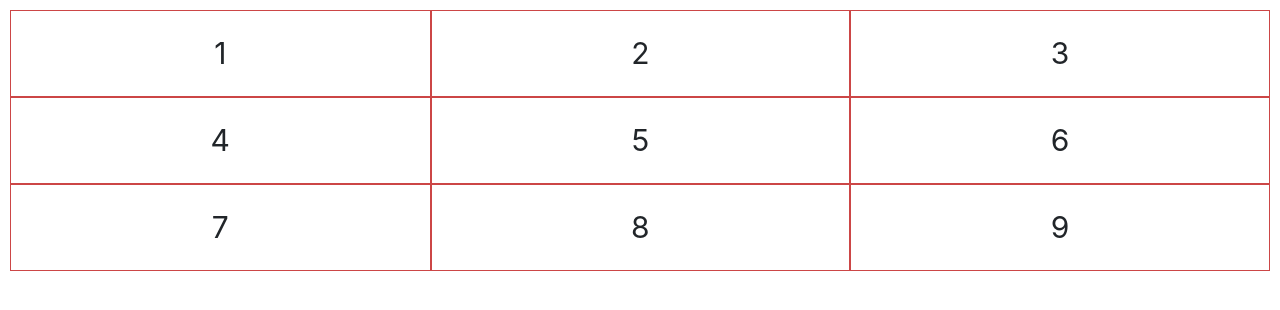
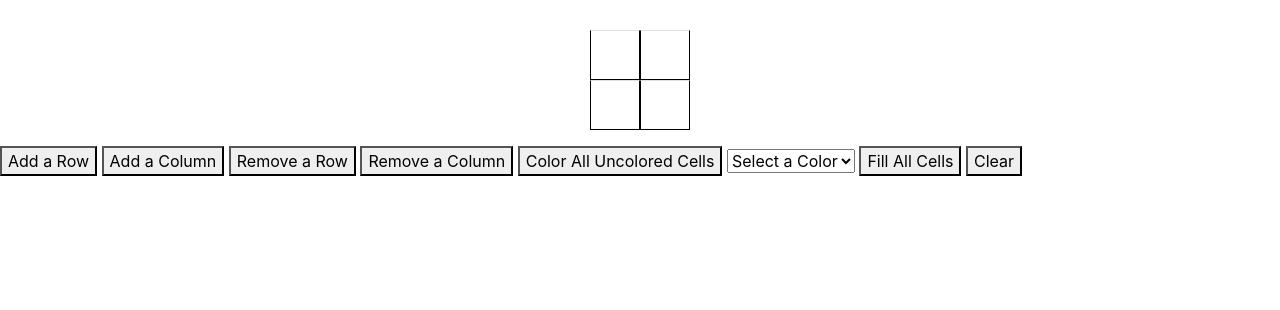
Before and after one commit to zhe4ka/Day2-project, a plain HTML site: page assignment5.html in a window 1280 px wide. Drawn offline with nearby package versions, Linux system fonts and the light colour scheme.

Commit message:
all features

```diff
--- a/assignment5.html
+++ b/assignment5.html
@@ -8,19 +8,35 @@
     <title>Assignment5</title>
 </head>
 <body>
-<div class="block">
-    <div class="header"></div>
-    <div class="grid-container">
-        <div id="grid-item" class="grid-item">1</div>
-        <div id="grid-item" class="grid-item">2</div>
-        <div id="grid-item" class="grid-item">3</div>
-        <div id="grid-item" class="grid-item">4</div>
-        <div id="grid-item" class="grid-item">5</div>
-        <div id="grid-item" class="grid-item">6</div>
-        <div id="grid-item" class="grid-item">7</div>
-        <div id="grid-item" class="grid-item">8</div>
-        <div id="grid-item" class="grid-item">9</div>
-      </div>
+  <div>
+<table class="table" id="table">
+  <tr class="row">
+    <td id="1" class="cell" onmousedown="mouseDown(this.id)" onmouseup="mouseUp(this.id)" onmousemove="mouseMove(this.id)" onclick=addColor(this.id)></td>
+    <td id="2" class="cell" onmousedown="mouseDown(this.id)" onmouseup="mouseUp(this.id)" onmousemove="mouseMove(this.id)" onclick=addColor(this.id)></td>
+  </tr>
+  <tr class="row">
+  <td id="3" class="cell" onmousedown="mouseDown(this.id)" onmouseup="mouseUp(this.id)" onmousemove="mouseMove(this.id)" onclick=addColor(this.id)></td>
+    <td id="4" class="cell" onmousedown="mouseDown(this.id)" onmouseup="mouseUp(this.id)" onmousemove="mouseMove(this.id)" onclick=addColor(this.id)></td>
+  </tr>
+
+
+</table>
+
+</div>
+
+<button onclick="addRow()" id="addRow">Add a Row </button>
+<button onclick="addColumn()" id="addColumn"> Add a Column</button>
+<button onclick="removeRow()" id="removeRow">Remove a Row </button>
+<button onclick="removeColumn()" id="removeColumn"> Remove a Column</button>
+<button onclick="colorAllUncoloredCells()" id="removeColumn">Color All Uncolored Cells</button>
+<select onchange="selectColor(this.value)" id="color">
+  <option value="">Select a Color</option>
+  <option value="salmon">Salmon</option>
+  <option value="bisque">Bisque</option>
+  <option value="green">Green</option>
+</select>
+<button onclick="fillAllCells()"id="fillAllCells">Fill All Cells</button>
+<button onclick="clearAllCells()"id="clear">Clear </button>
 
     <div class="footer">
     </div>
--- a/assignment5.js
+++ b/assignment5.js
@@ -1,8 +1,134 @@
-document.getElementById("gridItem").addEventListener("click", addRow)
-document.getElementById("gridItem").addEventListener("click", addColumn)
+
+const table =document.getElementById("table");
+let selectedColor="";
+let columns=2;
+let mouseHold=false;
+
+function addRow(){
+
+const newRow=document.createElement("tr");
+newRow.classList.add("row");
+table.appendChild(newRow);
+
+let allCells=document.querySelectorAll(".cell");
+let totalCells=allCells.length;
+
+for (let i=0; i<columns; i++ ){
+    let cell=document.createElement("td");
+    cell.classList.add("cell");
+
+    let cellId=totalCells+i+1;
+    cell.setAttribute("id", cellId);
+    cell.onclick=()=>addColor(cell.id);
+
+    cell.addEventListener("mousedomn", function(){
+      mouseHold=true;
+  })
+  cell.addEventListener("mousemove", function(){
+    if(mouseHold===true){
+     cell.style.backgroundColor=selectedColor;
+    }
+ })
+ cell.addEventListener("mouseup", function(){
+   mouseHold===false;
+})
+
+    newRow.appendChild(cell);
+
+}
+}
+function addColumn(){
+    columns++;
+   let row=document.getElementsByClassName("row");
+   let allCells=document.querySelectorAll(".cell");
+   let totalCells=allCells.length;
+
+   for (let i=0; i<row.length;i++){
+   let cell=document.createElement("td");
+   cell.classList.add("cell");
+
+   let cellId=totalCells+i+1;
+   cell.setAttribute("id", cellId);
+
+   cell.onclick=()=>addColor(cell.id);
+
+   cell.addEventListener("mousedomn", function(){
+       mouseHold=true;
+   })
+   cell.addEventListener("mousemove", function(){
+     if(mouseHold===true){
+      cell.style.backgroundColor=selectedColor;
+     }
+  })
+  cell.addEventListener("mouseup", function(){
+    mouseHold===false;
+ })
 
 
-function addRow(){
-    x=document.getElementById("grid-container").createElement("div").setAttribute("id","grid-item");
-    x.append("grid-container");
+   row[i].appendChild(cell);
+   }
 }
+
+
+
+
+function removeRow(){
+const allRows=document.querySelectorAll("tr");
+const lastRow=allRows[allRows.length-1];
+lastRow.remove();
+}
+
+ function removeColumn(){
+  columns--;
+  let rows=document.getElementsByClassName("row");
+  for (let i=0; i<rows.length; i++){
+    rows[i].removeChild(rows[i].lastChild);
+  }
+ }
+ function selectColor(color){
+  selectedColor=color;
+ }
+
+//addColor(color)=>
+function addColor(id){
+  let selectedCell=document.getElementById(id);
+  selectedCell.style.backgroundColor=selectedColor;
+}
+
+function colorAllUncoloredCells(){
+  let allCells=document.getElementsByClassName("cell");
+  for (let i=0;i<allCells.length;i++){
+    let curCell=allCells[i];
+        if (curCell.style.backgroundColor===""){
+          curCell.style.backgroundColor=selectedColor;
+        }
+  }
+}
+function fillAllCells(){
+  let allCells=document.getElementsByClassName("cell");
+  for (let i=0;i<allCells.length;i++){
+    let curCell=allCells[i];
+    curCell.style.backgroundColor=selectedColor;
+  }
+}
+function clearAllCells(){
+  let allCells=document.getElementsByClassName("cell");
+  for (let i=0;i<allCells.length;i++){
+    let curCell=allCells[i];
+    curCell.style.backgroundColor="";
+  }
+}
+
+function mouseDown(id){
+mouseHold=true;
+}
+function mouseMove(id){
+  if(mouseHold==true){
+    let cell=document.getElementById(id);
+    cell.style.backgroundColor=selectedColor;
+  }
+
+}
+function mouseUp(){
+  mouseHold=false;
+}
--- a/style.css
+++ b/style.css
@@ -1,5 +1,23 @@
+ td{
+  border: 1px solid black;
+  width:50px;
+  height:50px;
+}
 
-.grid-container {
+table{
+  margin-top: 30px;
+}
+
+tr{
+  display:flex;
+  justify-content: center;
+}
+
+
+
+
+
+/* .grid-container {
     display: grid;
     grid-template-columns: auto auto auto;
 
@@ -11,4 +29,4 @@
     padding: 20px;
     font-size: 30px;
     text-align: center;
-  }
+  } */
```
